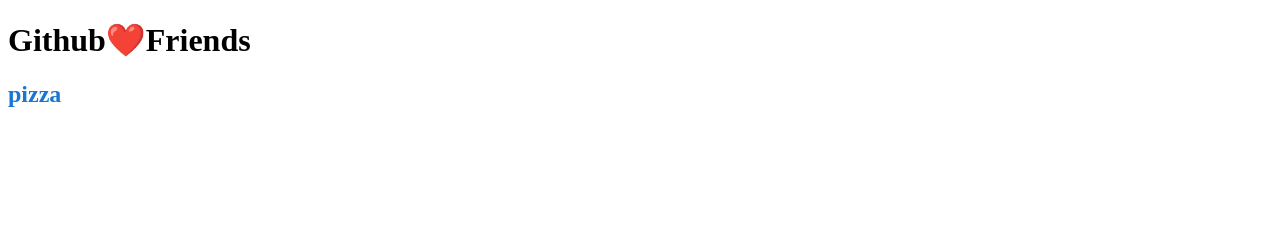
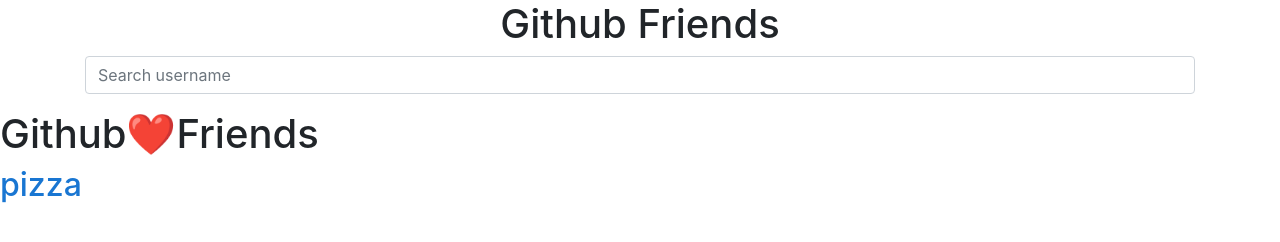
Before and after one commit to idenhan/github-friends, a website built with webpack: page src/templates/index.html in a window 1280 px wide. Built offline with nearby package versions, Linux system fonts and the light colour scheme.

Commit message:
Create the searchbar

```diff
--- a/src/styles.css
+++ b/src/styles.css
@@ -1,3 +1,3 @@
 h2 {
-    color: #1976d2;
+  color: #1976d2;
 }
--- a/src/templates/index.html
+++ b/src/templates/index.html
@@ -2,15 +2,24 @@
 <html lang="en">
 
 <head>
-    <meta charset="UTF-8">
-    <meta name="viewport"
-        content="width=device-width, user-scalable=no, initial-scale=1.0, maximum-scale=1.0, minimum-scale=1.0">
-    <meta http-equiv="X-UA-Compatible" content="ie=edge">
-    <title>Github Friends</title>
+  <meta charset="UTF-8">
+  <meta name="viewport"
+    content="width=device-width, user-scalable=no, initial-scale=1.0, maximum-scale=1.0, minimum-scale=1.0">
+  <meta http-equiv="X-UA-Compatible" content="ie=edge">
+  <title>Github Friends</title>
+  <link rel="stylesheet" href="https://stackpath.bootstrapcdn.com/bootstrap/4.5.2/css/bootstrap.min.css"
+    integrity="sha384-JcKb8q3iqJ61gNV9KGb8thSsNjpSL0n8PARn9HuZOnIxN0hoP+VmmDGMN5t9UJ0Z" crossorigin="anonymous">
 </head>
 
 <body>
-
+  <div class="container">
+    <form id="form">
+      <h1 style="text-align: center">Github Friends</h1>
+      <div class="form-group">
+        <input type="text" id="username" placeholder="Search username" class="form-control">
+      </div>
+    </form>
+  </div>
 </body>
 
 </html>
```
Also changed, not shown: src/index.ts (indentation only).
